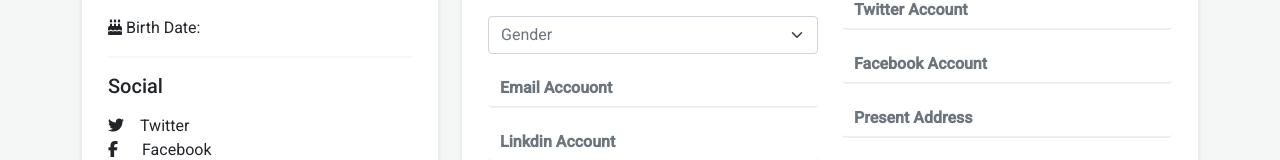
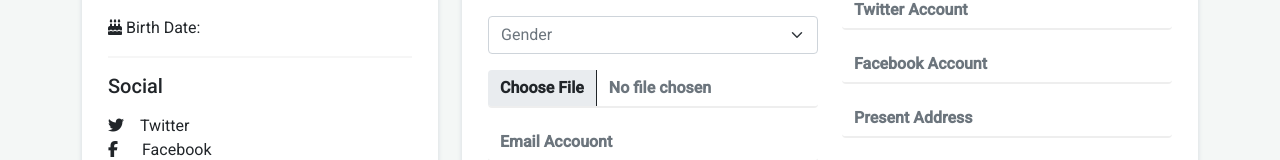
Before and after one commit to ruhulamin77/sigma-hospital-client, a React (Create React App) app: page /allDoctors/update/1 in a window 1280 px wide. Shown: the part 430-590 px from the top of the page. Built offline with nearby package versions, Linux system fonts and the light colour scheme; no server answers.

Commit message:
edited update doctor json file by adding photo system

```diff
--- a/src/components/Dashboard/DoctorsDashboard/DoctorProfile/DoctorProfile.js
+++ b/src/components/Dashboard/DoctorsDashboard/DoctorProfile/DoctorProfile.js
@@ -1,6 +1,6 @@
 import React, { useEffect, useState } from 'react';
-import { Alert, Button, Card, Container, Form, Nav } from 'react-bootstrap';
-import { NavLink, useParams } from 'react-router-dom';
+import { Alert, Button, Card, Container, Form } from 'react-bootstrap';
+import { useParams } from 'react-router-dom';
 import { useGetDoctorsQuery } from '../../../../features/sigmaApi';
 import './DoctorProfile.css';
 
@@ -10,9 +10,10 @@ const DoctorProfile = () => {
     const [singleDoctorInfo, setSingleDoctorInfo] = useState([]);
     const [doctorUpdateData, setDoctorUpdateData] = useState({});
     const [success, setSuccess] = useState(false);
+    const [image, setImage] = useState(null);
 
     useEffect(() => {
-        const doctorData = alldoctorInfo?.data?.find(doctorId => doctorId._id === id)
+        const doctorData = alldoctorInfo?.data?.find(doctorId => doctorId._id === id);
         setSingleDoctorInfo(doctorData);
     }, [alldoctorInfo?.data, id]);
 
@@ -27,10 +28,19 @@ const DoctorProfile = () => {
 
     const handleSubmit = e => {
         e.preventDefault();
+
+        const formData = new FormData();
+        for (const key in doctorUpdateData) {
+            if (Object.hasOwnProperty.call(doctorUpdateData, key)) {
+                const element = doctorUpdateData[key];
+                formData.append(`${key}`, element);
+            }
+        }
+        formData.append('image', image);
+
         fetch(`https://shrouded-headland-44423.herokuapp.com/updateDoctor/${id}`, {
             method: 'PUT',
-            headers: { 'content-type': 'application/json' },
-            body: JSON.stringify(doctorUpdateData)
+            body: formData
         })
             .then(res => res.json())
             .then(data => {
@@ -128,7 +138,16 @@ const DoctorProfile = () => {
                                                     <option value="Other">Other</option>
                                                 </Form.Select>
                                             </Form.Group>
-
+                                            <Form.Group className="mb-3">
+                                                <Form.Control
+                                                    className='text-secondary'
+                                                    accept='image/*'
+                                                    name="photo"
+                                                    type="file"
+                                                    onChange={e => setImage(e.target.files[0])}
+                                                    required
+                                                />
+                                            </Form.Group>
                                             <Form.Group className="mb-3">
                                                 <Form.Control
                                                     className='text-secondary'
@@ -497,8 +516,6 @@ const DoctorProfile = () => {
                             <Card.Body>
                                 <Card.Text className='mb-3'>Account Information</Card.Text>
                                 <Form onSubmit={handleSubmit}>
-
-
                                     <Button
                                         className='btn btn-primary mx-auto doctor-update'
                                         type='submit'
```
